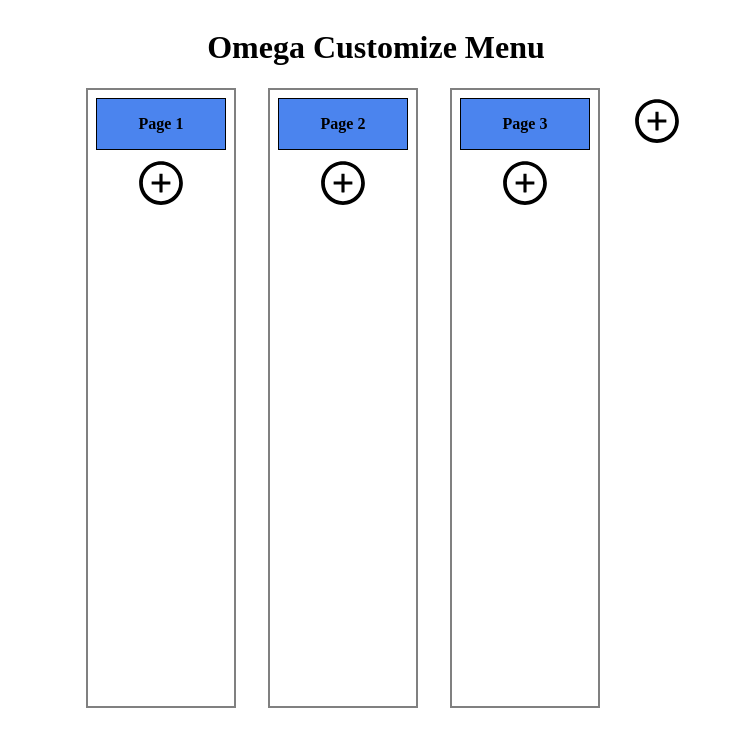
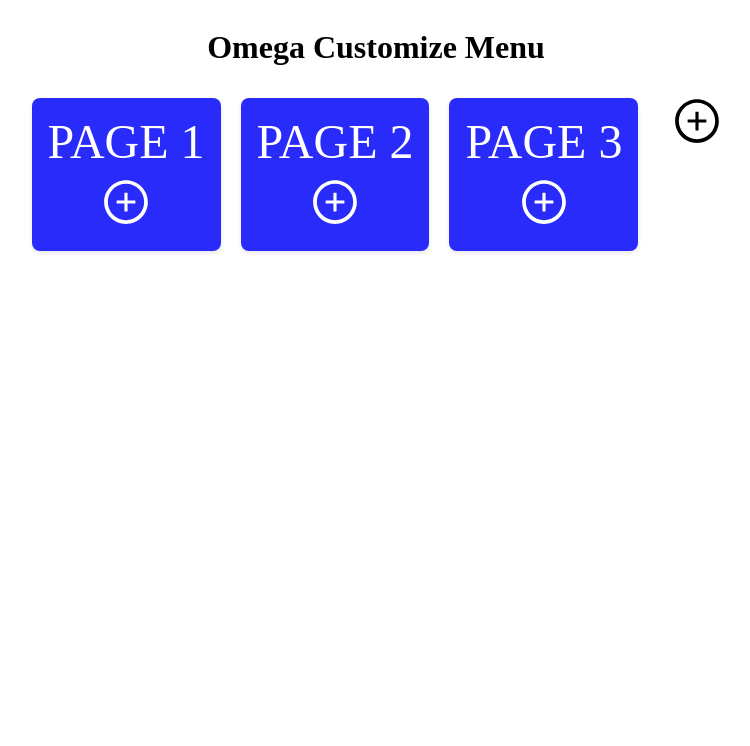
Before and after one commit to rbenci/omega-customize-menu, a React (Create React App) app: page / in a window 1280 px wide. Shown: the top 746 px of the page, without its empty margins (272-1022 px from the left). Built offline with nearby package versions, Linux system fonts and the light colour scheme.

Commit message:
Closes #4

```diff
--- a/src/components/Navbar.js
+++ b/src/components/Navbar.js
@@ -1,20 +1,18 @@
 /** @format */
-import "../styles/Navbar.css";
-import React, { useState } from "react";
+import '../styles/Navbar.css';
+import React, { useState } from 'react';
 
-import { AddPageButton } from "./AddPageButton";
-import VerticalBox from "./VerticalBox";
+import { AddPageButton } from './AddPageButton';
+import { PageBox } from './PageBox';
 
 export const Navbar = () => {
-  const [mainPages, setMainPages] = useState(["Page 1", "Page 2", "Page 3"]);
+	const [mainPages, setMainPages] = useState(['Page 1', 'Page 2', 'Page 3']);
 
 	return (
 		<div className="navbarContainer">
 			<div className="horizontalPageList">
 				{mainPages.map((page, index) => {
-        return (
-          <VerticalBox key={`${page}-${index}`} name={page} />
-        );
+					return <PageBox key={`${page}-${index}`} name={page} level={0} />;
 				})}
 			</div>
 			<AddPageButton
--- a/src/components/PageBox.js
+++ b/src/components/PageBox.js
@@ -1,8 +1,44 @@
-/** @format */
+import '../styles/PageBox.css';
+import React, { useState } from 'react';
+import { AddPageButton } from './AddPageButton';
+import { levelColors } from '../styles/levelColors';
 
-import "../styles/PageBox.css";
-import React from "react";
+export const PageBox = ({ name, id, level }) => {
+	const [subPages, setSubPages] = useState([]);
 
-export const PageBox = ({ name, id }) => {
-  return <div id={id} style={{fontWeight: 'bold'}} className="pageBoxContainer">{name}</div>;
+	return (
+		<div
+			id={id}
+			style={{
+				margin: level === 0 ? '10px' : 0,
+				padding: '1rem',
+				width: '90%',
+				justifySelf: level > 0 ? 'flex-end' : 'center',
+				backgroundColor: levelColors[level] ?? 'white',
+				boxShadow: '0 2px 4px rgba(0,0,0,0.1)',
+				borderRadius: '8px',
+				marginBottom: '10px',
+				marginLeft: level > 0 ? '20px' : '10px',
+                color:'white',
+			}}
+			className="pageBoxContainer"
+		>
+			<div style={{ fontSize: `${3 - level / 2}rem`, alignSelf:'flex-start' }}>{name.toUpperCase()}</div>
+			{subPages.map((page, index) => {
+				return (
+					<PageBox
+						level={level + 1}
+						name={page}
+						id={page.id}
+						key={`${page}-${index}`}
+					/>
+				);
+			})}
+			<AddPageButton
+				onAddPage={(newSubPage) => {
+					setSubPages([...subPages, newSubPage]);
+				}}
+			/>
+		</div>
+	);
 };
--- a/src/components/SubPage.js
+++ /dev/null
@@ -1,13 +0,0 @@
-/** @format */
-
-import React from "react";
-
-function SubPage({ id, name }) {
-  return (
-    <div id={id} className="pageBoxContainer" >
-      {name}
-    </div>
-  );
-}
-
-export default SubPage;
--- a/src/components/VerticalBox.jsx
+++ /dev/null
@@ -1,30 +0,0 @@
-/** @format */
-
-import React from "react";
-import { AddPageButton } from "./AddPageButton";
-import { PageBox } from "./PageBox";
-import "../styles/VerticalBox.css";
-import { useState } from "react";
-import SubPage from "./SubPage";
-
-function VerticalBox({ name }) {
-  const [subPages, setSubPage] = useState([]);
-
-  return (
-    <div className="verticalBox">
-      <PageBox name={name} />
-
-      {subPages.map((page, index) => {
-        return <SubPage key={`${page}-${index}`} name={page} />;
-      })}
-
-      <AddPageButton
-        onAddPage={(newSubPage) => {
-          setSubPage([...subPages, newSubPage]);
-        }}
-      />
-    </div>
-  );
-}
-
-export default VerticalBox;
--- a/src/styles/AddPageButton.css
+++ b/src/styles/AddPageButton.css
@@ -1,7 +1,8 @@
 .addPageContainer {
   display: flex;
   /* align-items: center; */
-  margin-top: .5rem;
+flex-wrap: wrap;
+margin: 0.5rem;
 }
 
 .addPageContainer form {
--- a/src/styles/App.css
+++ b/src/styles/App.css
@@ -1,7 +1,7 @@
 .App {
 	display: flex;
 	align-items: center;
-	justify-content: start;
+	justify-content: flex-start;
 	flex-direction: column;
 	width: 100vw;
 	height: 100vh;
@@ -9,5 +9,4 @@
 	overflow-x: hidden;
 	padding: 0;
 	margin: 0;
-
 }
--- a/src/styles/PageBox.css
+++ b/src/styles/PageBox.css
@@ -1,15 +1,15 @@
 .pageBoxContainer {
-    padding: 1rem;
-    padding-inline: 2rem;
-    display: flex;
-    align-items: center;
-    justify-content: center;
-    width: 4rem;
-    border: solid 1px black;
-    background-color: rgb(75, 132, 238);
+	display: flex;
+	align-items: center;
+	width: auto;
+    position: relative;
+
+	background-color: rgb(75, 132, 238);
+	flex-direction: column;
+	border-radius: 10px;
+
 }
 
 .pageBoxContainer:hover {
-    background-color: rgb(96, 179, 238);
-
+	background-color: rgb(96, 179, 238);
 }
--- a/src/styles/VerticalBox.css
+++ /dev/null
@@ -1,14 +0,0 @@
-.verticalBox {
-    width: auto;
-    height: 600px;
-    border: 2px solid grey;
-    margin: 0 1rem;
-    padding: 0.5rem;
-    display: flex;
-    flex-direction: column;
-    align-items: center;
-}
-
-.vb-contanier{
-    display: flex;
-}
--- /dev/null
+++ b/src/styles/levelColors.js
@@ -0,0 +1,6 @@
+export const levelColors = {
+	0: '#282BFA',
+	1: '#6F0CC7',
+	2: '#755394',
+	3: '#C77E0C',
+};
```
Also changed, not shown: src/App.js (+5 -6 lines), src/components/AddPageButton.js (+8 -8 lines). Lines whose indentation alone changed are shown as unchanged.
